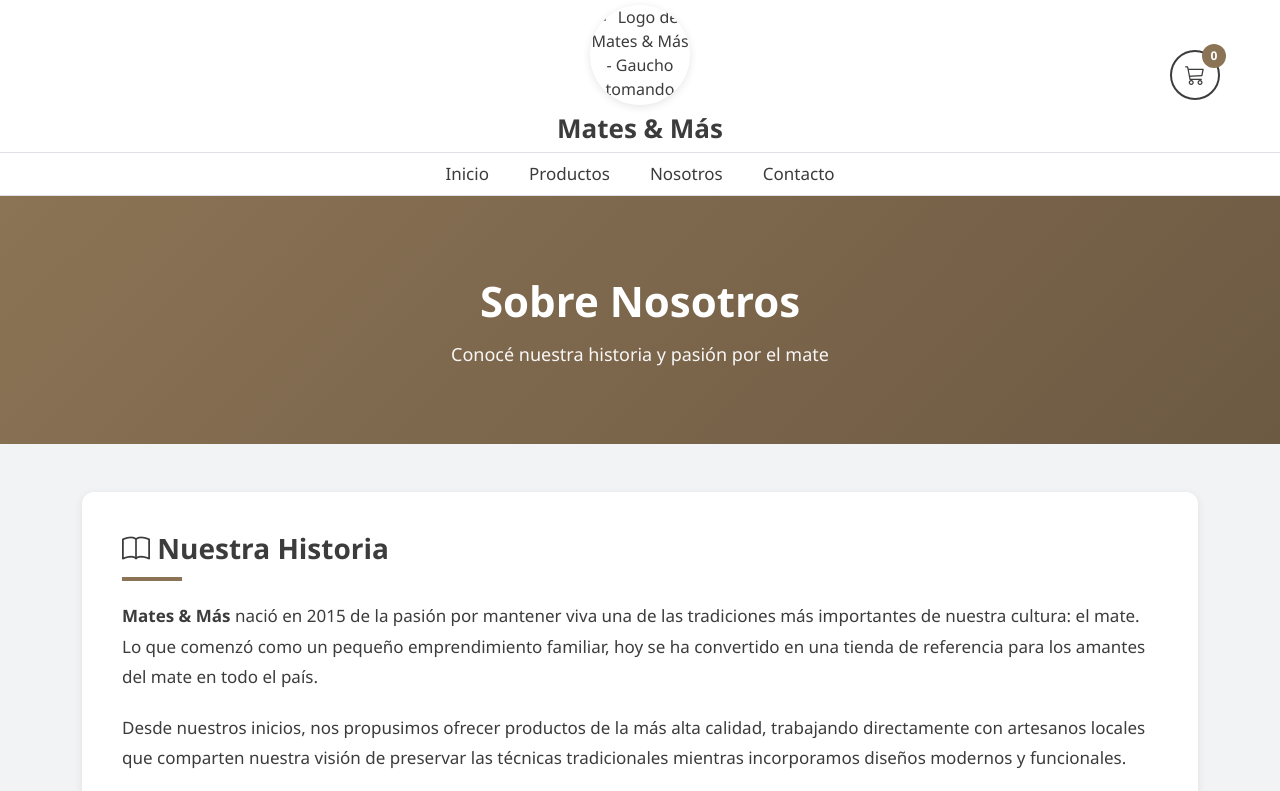
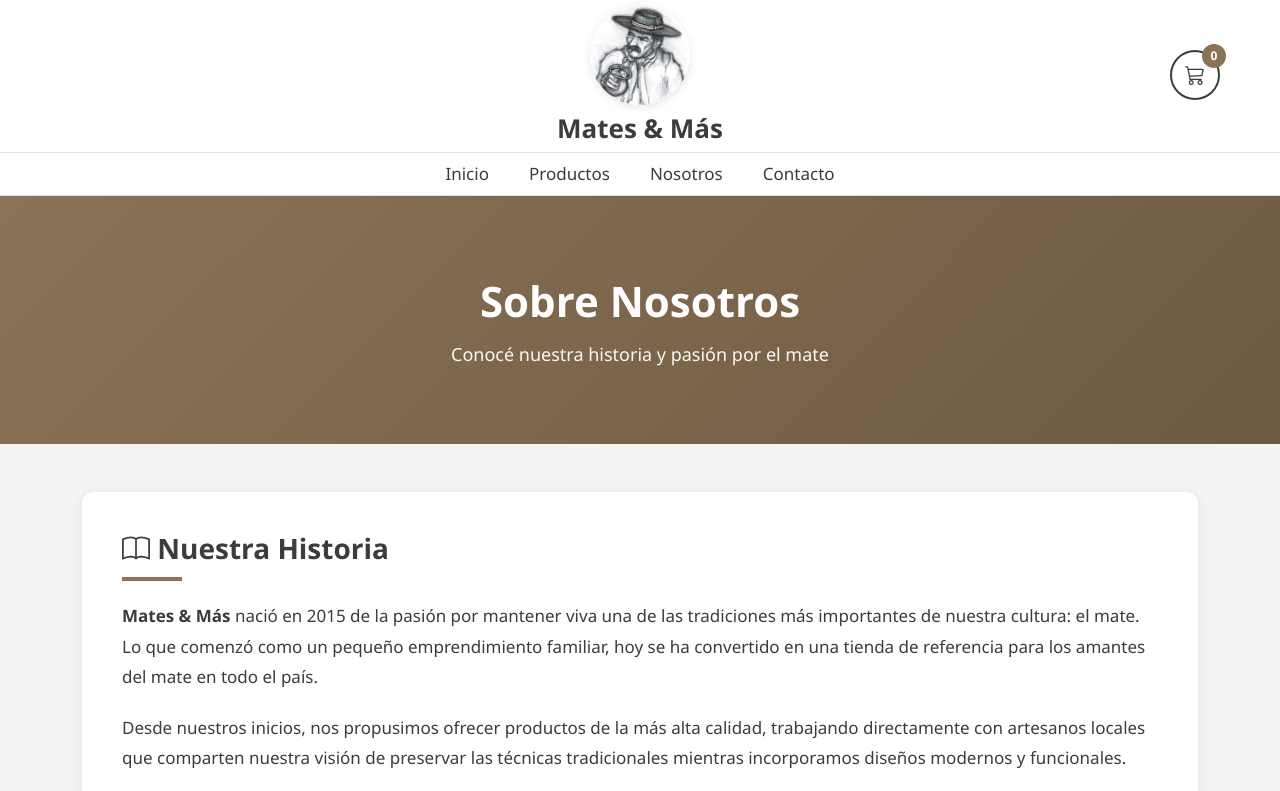
Before and after one commit to agusvaser/programacionWeb, a website: page nosotros.html in a window 1280 px wide. Shown: the top 791 px of the page. Drawn offline with nearby package versions, Linux system fonts and the light colour scheme.

Commit message:
Fix image source path in nosotros.html

```diff
--- a/nosotros.html
+++ b/nosotros.html
@@ -483,7 +483,7 @@
       </div>
 
       <div class="header-center text-center">
-        <img src="imagenes/logo.jpg" alt="Logo de Mates & Más - Gaucho tomando mate" class="logo-gaucho">
+        <img src="images/logo.jpg" alt="Logo de Mates & Más - Gaucho tomando mate" class="logo-gaucho">
         <h1>Mates & Más</h1>
       </div>
 
```
